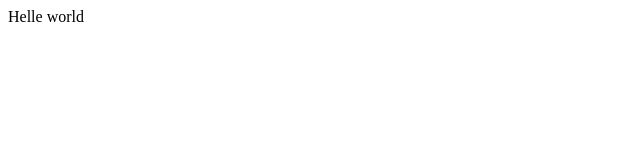
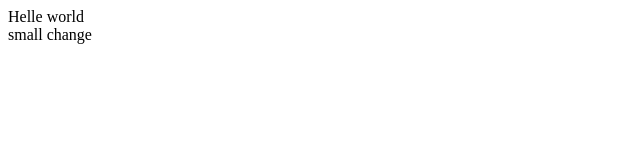
Before and after one commit to sumansaggu/htmltestproject, a plain HTML site: page index.html in a window 1280 px wide. Shown: the full height of the page, 0-640 px from the left. Drawn offline with Linux system fonts and the light colour scheme.

Commit message:
first release with small change

```diff
--- a/index.html
+++ b/index.html
@@ -1,6 +1,7 @@
 <html>
 
-Helle world
+Helle world<br>
+small change
 
 
 
```
Also changed, not shown: 1 other file.
